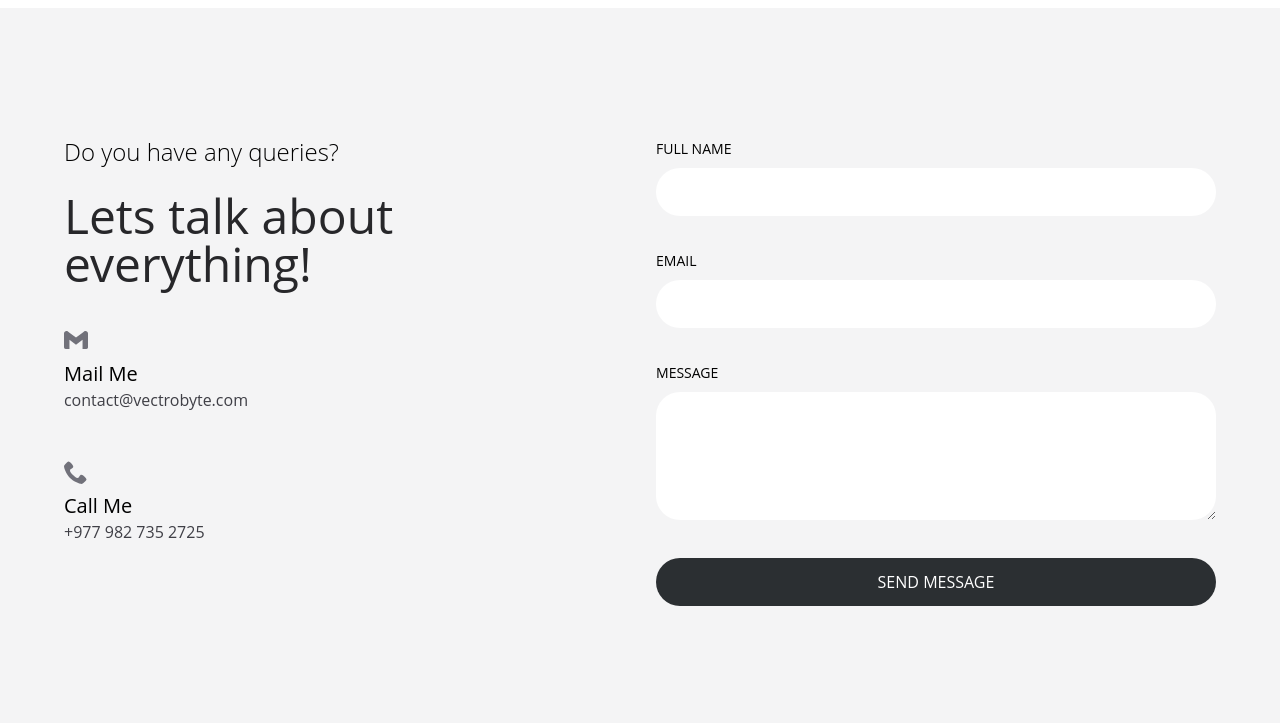
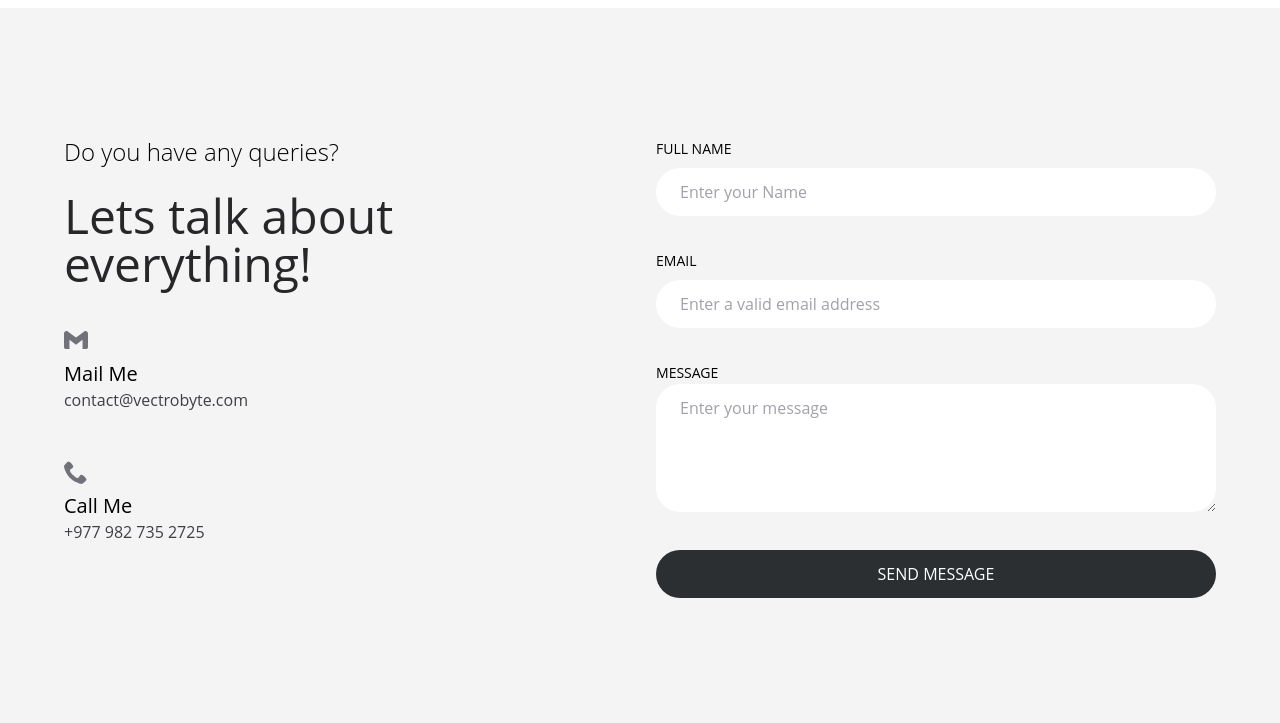
Before and after one commit to vectrobyte/vectrobyte.com, a Gatsby site: page / in a window 1280 px wide. Shown: the part 1520-2243 px from the top of the page. Built offline with nearby package versions, Linux system fonts and the light colour scheme; Gatsby itself is replaced by a stand-in of ours.

Commit message:
feat: implement form validation with react hook form and submission using useRequest hook

```diff
--- /dev/null
+++ b/src/common/helpers/index.ts
@@ -0,0 +1,10 @@
+export function uuid() {
+  return Math.random().toString(36).substr(2, 9);
+}
+
+export function getSlug(str: string) {
+  return str
+    .toLowerCase()
+    .replace(/ /g, '-')
+    .replace(/[^\w-]+/g, '');
+}
--- a/src/components/ContactMe.tsx
+++ b/src/components/ContactMe.tsx
@@ -2,35 +2,69 @@ import React, { useState } from 'react';
 
 type ContactMeProps = React.HTMLAttributes<HTMLElement>;
 
+import { useForm } from 'react-hook-form';
 import { ImPhone } from 'react-icons/im';
 import { SiGmail } from 'react-icons/si';
+import { toast } from 'react-toastify';
 
+import { TOAST_OPTIONS } from '../common/configs';
+import { useRequest } from '../hooks/useRequest';
 import Anchor from './base/Anchor';
 import Button from './base/Button';
 import Textarea from './base/Textarea';
 import TextInput from './base/TextInput';
+import WarningToast from './toasts/WarningToast/WarningToast';
+
+type ContactFormData = {
+  full_name: string;
+  email: string;
+  message: string;
+};
+
+const EMAIL_REGEX =
+  /^[a-zA-Z0-9.!#$%&'*+/=?^_`{|}~-]+@[a-zA-Z0-9](?:[a-zA-Z0-9-]{0,61}[a-zA-Z0-9])?(?:\.[a-zA-Z0-9](?:[a-zA-Z0-9-]{0,61}[a-zA-Z0-9])?)*$/;
 
 const ContactMe: React.FC<ContactMeProps> = () => {
-  const [loading, setLoading] = useState(false);
+  const [submitting, setSubmitting] = useState(false);
+  const { request } = useRequest();
 
-  const handleSubmit: React.FormEventHandler<HTMLFormElement> = (
-    event: React.FormEvent<HTMLFormElement>
-  ) => {
-    event.preventDefault();
-    setLoading(true);
+  const {
+    register,
+    handleSubmit,
+    formState: { errors },
+    reset,
+    clearErrors,
+  } = useForm<ContactFormData>();
 
-    const myForm = event.target;
-    const formData = new FormData(myForm as HTMLFormElement);
+  const onSubmit = async (data: ContactFormData) => {
+    setSubmitting(true);
 
-    return fetch('/', {
+    const formData = new FormData();
+
+    Object.keys(data).map((key: string) => {
+      formData.append(key, data[key as keyof ContactFormData]);
+    });
+
+    return request('/', {
       method: 'POST',
       headers: { 'Content-Type': 'application/json', Accept: 'application/x-www-form-urlencoded' },
       body: new URLSearchParams(formData as any).toString(),
     })
-      .then(() => alert('Thank you for your submission'))
-      .catch((error) => alert(error))
+      .then(() => {
+        toast(<WarningToast>Thank you for your submission</WarningToast>, TOAST_OPTIONS);
+
+        reset();
+        clearErrors();
+      })
+      .catch((error) => {
+        console.log(error);
+        toast(
+          <WarningToast>Error: {error.message || error.statusText}</WarningToast>,
+          TOAST_OPTIONS
+        );
+      })
       .finally(() => {
-        setLoading(false);
+        setSubmitting(false);
       });
   };
 
@@ -62,23 +96,49 @@ const ContactMe: React.FC<ContactMeProps> = () => {
             </div>
           </div>
         </div>
-        <form name="contact" method="POST" data-netlify="true" onSubmit={handleSubmit}>
+        <form name="contact" method="POST" data-netlify="true" onSubmit={handleSubmit(onSubmit)}>
           <div>
-            <span className="uppercase text-sm dark:text-gray-300 transition-colors">
-              Full Name
-            </span>
-            <TextInput name="full_name" />
+            <TextInput
+              id="full_name"
+              label="Full Name"
+              autoComplete="full_name"
+              placeholder="Enter your Name"
+              {...register('full_name', {
+                required: `Name is required.`,
+              })}
+              error={errors.full_name && errors.full_name?.message}
+            />
           </div>
           <div className="mt-8">
-            <span className="uppercase text-sm dark:text-gray-300 transition-colors">Email</span>
-            <TextInput type="email" name="email" placeholder="" />
+            <TextInput
+              id="email"
+              type="text"
+              label="Email"
+              autoComplete="email"
+              placeholder="Enter a valid email address"
+              {...register('email', {
+                required: `Email is required.`,
+                pattern: {
+                  value: EMAIL_REGEX,
+                  message: 'Email is not formatted properly',
+                },
+              })}
+              error={errors.email && errors.email?.message}
+            />
           </div>
           <div className="mt-8">
-            <span className="uppercase text-sm dark:text-gray-300 transition-colors">Message</span>
-            <Textarea name="message" />
+            <Textarea
+              id="message"
+              label="Message"
+              placeholder="Enter your message"
+              {...register('message', {
+                required: `Message is required.`,
+              })}
+              error={errors.message && errors.message?.message}
+            />
           </div>
           <div className="mt-8">
-            <Button type="submit" loading={loading} className="w-full">
+            <Button type="submit" loading={submitting} className="w-full">
               Send Message
             </Button>
           </div>
--- a/src/components/Hero.tsx
+++ b/src/components/Hero.tsx
@@ -25,7 +25,7 @@ const Hero = () => {
                 Full-Stack Engineer
               </h5>
               <Anchor href="#contact-me">
-                <Button>Contact Me</Button>
+                <Button>Hire Me</Button>
               </Anchor>
             </div>
           </div>
--- a/src/components/Navbar.tsx
+++ b/src/components/Navbar.tsx
@@ -23,7 +23,7 @@ const Navbar = () => {
           <div className="flex items-center">
             <button
               onClick={toggleDarkMode}
-              className="p-1 rounded-full text-gray-700 dark:text-gray-200 hover:text-gray-900 dark:hover:text-gray-50 focus:outline-none focus:ring-2 focus:ring-offset-2 focus:ring-indigo-500 transition-all"
+              className="p-1 rounded-full text-xl text-gray-700 dark:text-gray-200 hover:text-gray-900 dark:hover:text-gray-50 focus:outline-none focus:ring-2 focus:ring-offset-2 focus:ring-indigo-500 transition-all"
               aria-label="Toggle dark mode"
             >
               {darkMode ? <FaSun /> : <FaMoon />}
--- /dev/null
+++ b/src/components/base/InputBase.tsx
@@ -0,0 +1,32 @@
+import React from 'react';
+import { AiFillWarning } from 'react-icons/ai';
+
+type InputBase = React.HTMLAttributes<HTMLElement> & {
+  label?: string;
+  error?: string;
+  labelClass?: string;
+};
+
+const InputBase: React.FC<InputBase> = ({ id, label, error, children, labelClass = '' }) => {
+  return (
+    <>
+      {label && (
+        <label
+          htmlFor={id}
+          className={`uppercase mb-2 text-sm dark:text-gray-300 transition-colors ${labelClass}`}
+        >
+          {label}
+        </label>
+      )}
+      {children}
+      {error && (
+        <span className="text-sm flex items-start text-red-600 my-1 px-6">
+          <AiFillWarning className="text-red-600 dark:text-white mr-1 mt-0.5" size="16" />
+          <span>{error}</span>
+        </span>
+      )}
+    </>
+  );
+};
+
+export default InputBase;
--- a/src/components/base/TextInput.tsx
+++ b/src/components/base/TextInput.tsx
@@ -1,16 +1,40 @@
-import React from 'react';
+import React, { forwardRef } from 'react';
 
-type TextInputProps = React.InputHTMLAttributes<HTMLInputElement>;
+import { getSlug, uuid } from '../../common/helpers';
+import InputBase from './InputBase';
 
-const TextInput: React.FC<TextInputProps> = ({ className = '', ...props }) => {
+type TextInputProps = React.InputHTMLAttributes<HTMLInputElement> & {
+  label?: string;
+  error?: string;
+  labelClass?: string;
+};
+
+const TextInput = forwardRef<HTMLInputElement, TextInputProps>(
+  ({ id, name, label, error, className = '', labelClass = '', ...props }, ref) => {
+    const inputId = id || getSlug(name || '') || `input-${uuid()}`;
+
     return (
+      <InputBase id={inputId} label={label} labelClass={labelClass} error={error}>
         <input
-      className={`w-full bg-white dark:bg-secondary dark:text-gray-300 mt-2 py-3 px-6 rounded-full focus:outline-none focus:shadow-outline ${className}`}
+          ref={ref}
+          id={inputId}
+          name={name}
+          className={`
+            w-full mt-2 py-3 px-6 rounded-full
+            bg-white dark:bg-secondary dark:text-gray-300 placeholder-gray-400 dark:placeholder-gray-600
+            focus:outline-none focus:shadow-outline
+            ${error ? `border-red-600` : ''}
+            ${className}
+          `}
           type="text"
           placeholder=""
           {...props}
         />
+      </InputBase>
     );
-};
+  }
+);
+
+TextInput.displayName = 'TextInput';
 
 export default TextInput;
--- a/src/components/base/Textarea.tsx
+++ b/src/components/base/Textarea.tsx
@@ -1,14 +1,38 @@
-import React from 'react';
+import React, { forwardRef } from 'react';
 
-type TextareaProps = React.TextareaHTMLAttributes<HTMLTextAreaElement>;
+import { getSlug, uuid } from '../../common/helpers';
+import InputBase from './InputBase';
 
-const Textarea: React.FC<TextareaProps> = ({ className = '', ...props }) => {
-  return (
-    <textarea
-      className={`w-full min-h-[128px] bg-white dark:bg-secondary text-gray-900 dark:text-gray-300 mt-2 py-3 px-6 rounded-3xl focus:outline-none focus:shadow-outline ${className}`}
-      {...props}
-    />
-  );
+type TextareaProps = React.TextareaHTMLAttributes<HTMLTextAreaElement> & {
+  label?: string;
+  error?: string;
+  labelClass?: string;
 };
 
+const Textarea = forwardRef<HTMLTextAreaElement, TextareaProps>(
+  ({ id, name, label, error, className = '', labelClass = '', ...props }, ref) => {
+    const inputId = id || getSlug(name || '') || `input-${uuid()}`;
+
+    return (
+      <InputBase id={inputId} label={label} labelClass={labelClass} error={error}>
+        <textarea
+          ref={ref}
+          id={inputId}
+          name={name}
+          className={`
+            w-full min-h-[128px] py-3 px-6 rounded-3xl
+            bg-white dark:bg-secondary dark:text-gray-300 placeholder-gray-400 dark:placeholder-gray-600
+            focus:outline-none focus:shadow-outline
+            ${error ? `border-red-600` : ''}
+            ${className}
+          `}
+          {...props}
+        />
+      </InputBase>
+    );
+  }
+);
+
+Textarea.displayName = 'Textarea';
+
 export default Textarea;
```
Lines whose indentation alone changed are shown as unchanged.
